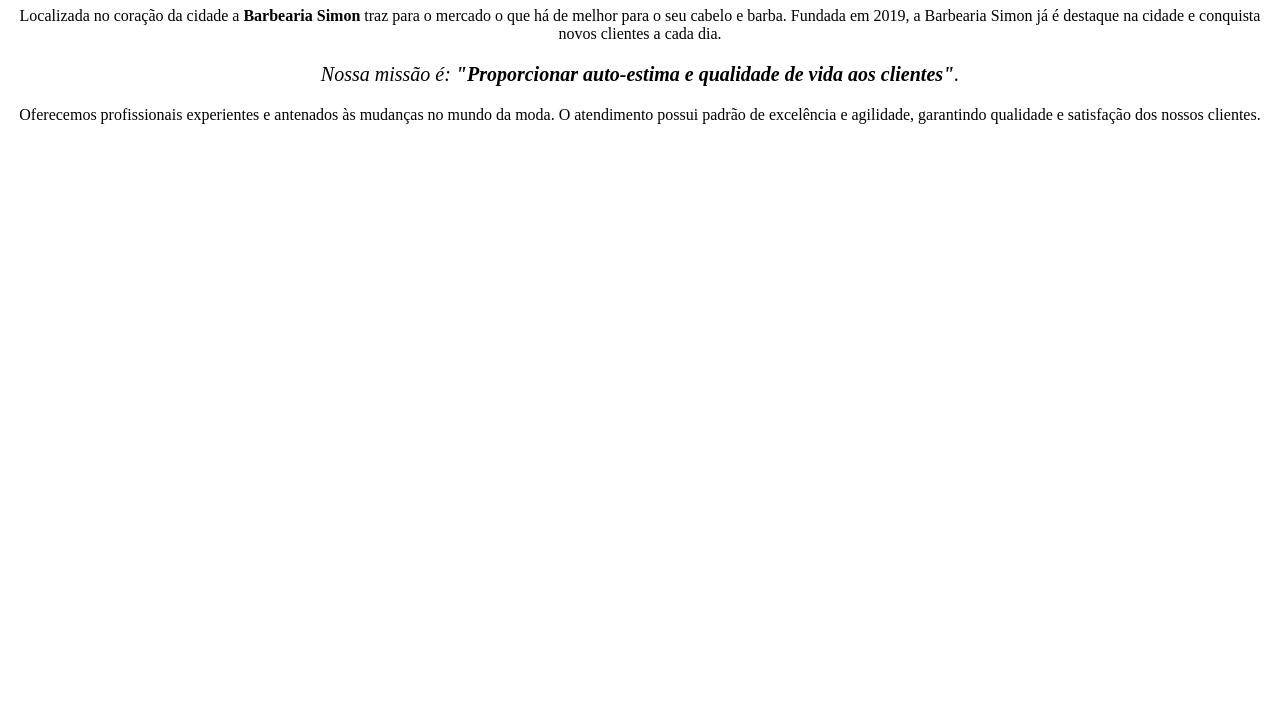
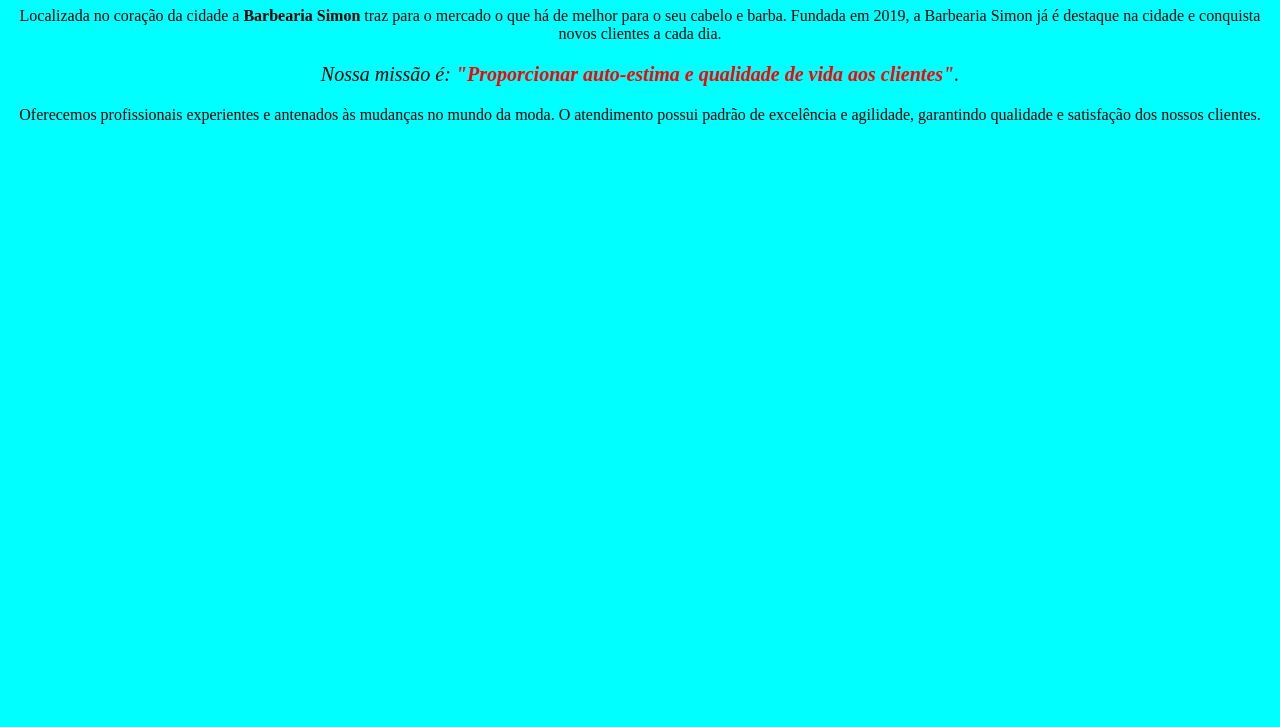
Before and after one commit to Gabriel-Simon07/TrainingFrontEnd, a plain HTML site: page index.html in a window 1280 px wide. Shown: the part 73-800 px from the top of the page. Drawn offline with Linux system fonts and the light colour scheme.

Commit message:
Implementada estrutura de tags no CSS, em > strong

```diff
--- a/estilo.css
+++ b/estilo.css
@@ -1,3 +1,8 @@
-p, h1{
+body{
+    background-color: aqua;
     text-align: center;
 }
+
+em strong{
+   color: red;
+}
```
